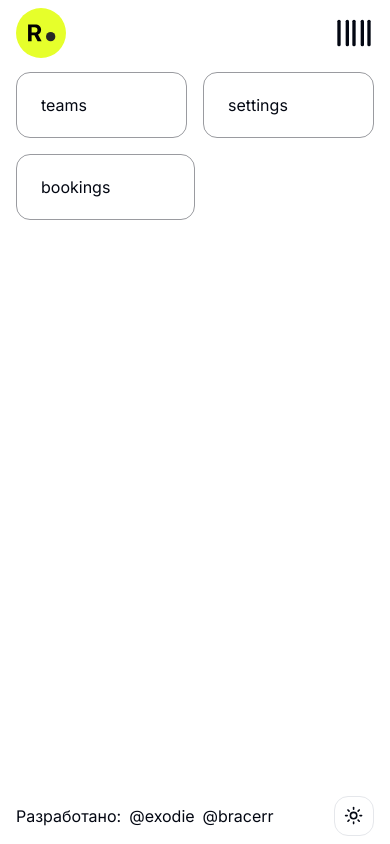
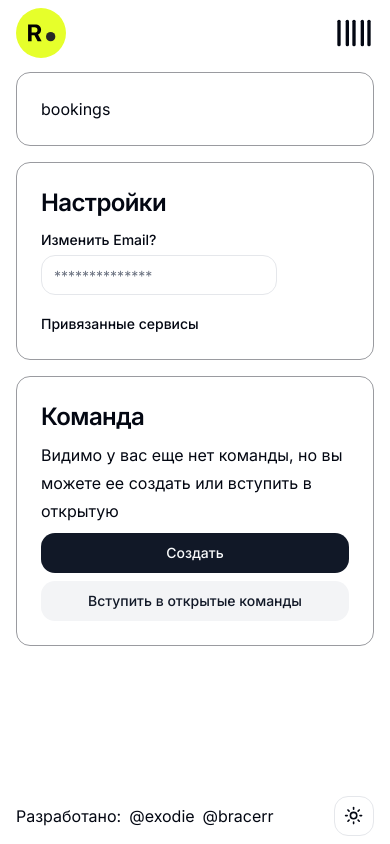
Before and after one commit to exodie/sp-app, a Next.js app: page /profile in a window 390 px wide. Built offline with nearby package versions, Linux system fonts and the light colour scheme; no server answers.

Commit message:
refactor: fix layouts & responsive

```diff
--- a/package.json
+++ b/package.json
@@ -11,6 +11,7 @@
   "dependencies": {
     "@radix-ui/react-dialog": "^1.1.1",
     "@radix-ui/react-dropdown-menu": "^2.1.1",
+    "@radix-ui/react-label": "^2.1.0",
     "@radix-ui/react-slot": "^1.1.0",
     "class-variance-authority": "^0.7.0",
     "clsx": "^2.1.1",
--- a/src/app/profile/@bookings/page.tsx
+++ b/src/app/profile/@bookings/page.tsx
@@ -1,5 +1,5 @@
 import { ProfileCardSection } from '@/entities/profile/ui/card-section'
 
 export default function Bookings() {
-  return <ProfileCardSection>bookings</ProfileCardSection>
+  return <ProfileCardSection size={'full'}>bookings</ProfileCardSection>
 }
--- a/src/app/profile/@settings/page.tsx
+++ b/src/app/profile/@settings/page.tsx
@@ -1,5 +1,25 @@
-import { ProfileCardSection } from "@/entities/profile/ui/card-section";
+import { ProfileCardSection } from '@/entities/profile/ui/card-section'
+
+import { Input } from '@/shared/ui/input'
+import { Label } from '@/shared/ui/label'
+import { H3 } from '@/shared/ui/typography'
 
 export default function Settings() {
-    return <ProfileCardSection>settings</ProfileCardSection>
+  return (
+    <ProfileCardSection size={'full'}>
+      <H3>Настройки</H3>
+
+      <div className="w-fit flex flex-col lg:flex-row space-y-4">
+        <form className="space-y-1">
+          <Label htmlFor="email">Изменить Email?</Label>
+          <Input type="email" id="email" placeholder="**************" />
+        </form>
+
+        <div>
+          <Label htmlFor="services">Привязанные сервисы</Label>
+          <div id="services"></div>
+        </div>
+      </div>
+    </ProfileCardSection>
+  )
 }
--- a/src/app/profile/@teams/page.tsx
+++ b/src/app/profile/@teams/page.tsx
@@ -1,5 +1,22 @@
 import { ProfileCardSection } from '@/entities/profile/ui/card-section'
 
+import { Button } from '@/shared/ui/button'
+import { H3, Paragraph } from '@/shared/ui/typography'
+
 export default function Teams() {
-  return <ProfileCardSection>teams</ProfileCardSection>
+  return (
+    <ProfileCardSection size={'full'}>
+      <H3>Команда</H3>
+      <Paragraph>
+        Видимо у вас еще нет команды, но вы можете ее создать или вступить в открытую
+      </Paragraph>
+
+      <div className="flex flex-col lg:flex-row items-center space-y-2 lg:space-x-2 lg:space-y-0">
+        <Button className="w-full lg:w-6/12">Создать</Button>
+        <Button variant={'secondary'} className="w-full lg:w-6/12">
+          Вступить в открытые команды
+        </Button>
+      </div>
+    </ProfileCardSection>
+  )
 }
--- a/src/app/profile/layout.tsx
+++ b/src/app/profile/layout.tsx
@@ -9,12 +9,9 @@ type Props = {
 export default function ProfileLayout({ teams, settings, bookings }: Props) {
   return (
     <div className="flex flex-col space-y-4">
-      <div className="flex flex-row items-center space-x-4 w-full">
-        {teams}
-        {settings}
-      </div>
-
       {bookings}
+      {settings}
+      {teams}
     </div>
   )
 }
--- a/src/entities/auth/ui/signin-form/component.tsx
+++ b/src/entities/auth/ui/signin-form/component.tsx
@@ -1,3 +1,4 @@
+import { cookies } from 'next/headers'
 import Link from 'next/link'
 import { redirect } from 'next/navigation'
 
@@ -15,6 +16,12 @@ export function SigninForm() {
 
         console.log(data.get('info'))
 
+        cookies().set('session', 'value12345', {
+          httpOnly: true,
+          expires: new Date(Date.now() + 7 * 24 * 60 * 60 * 1000),
+          secure: true
+        })
+
         redirect('/')
       }}
     >
--- a/src/entities/profile/ui/card-section/component.tsx
+++ b/src/entities/profile/ui/card-section/component.tsx
@@ -9,9 +9,10 @@ const cardVariants = cva(
   {
     variants: {
       size: {
-        default: 'w-6/12 px-6 py-5',
-        small: 'w-3/12 px-2 py-1',
-        big: 'w-9/12 px-8 py-6'
+        default: 'w-full md:w-6/12 px-6 py-5',
+        small: 'w-full md:w-3/12 px-2 py-1',
+        big: 'w-full md:w-9/12 px-8 py-6',
+        full: 'w-full px-6 py-6'
       }
     },
     defaultVariants: {
--- /dev/null
+++ b/src/shared/ui/label.tsx
@@ -0,0 +1,26 @@
+"use client"
+
+import * as React from "react"
+import * as LabelPrimitive from "@radix-ui/react-label"
+import { cva, type VariantProps } from "class-variance-authority"
+
+import { cn } from "@/shared/lib/utils"
+
+const labelVariants = cva(
+  "text-sm font-medium leading-none peer-disabled:cursor-not-allowed peer-disabled:opacity-70"
+)
+
+const Label = React.forwardRef<
+  React.ElementRef<typeof LabelPrimitive.Root>,
+  React.ComponentPropsWithoutRef<typeof LabelPrimitive.Root> &
+    VariantProps<typeof labelVariants>
+>(({ className, ...props }, ref) => (
+  <LabelPrimitive.Root
+    ref={ref}
+    className={cn(labelVariants(), className)}
+    {...props}
+  />
+))
+Label.displayName = LabelPrimitive.Root.displayName
+
+export { Label }
--- a/src/widgets/header/ui/desktop/index.tsx
+++ b/src/widgets/header/ui/desktop/index.tsx
@@ -1,3 +1,4 @@
+import { cookies } from 'next/headers'
 import Link from 'next/link'
 
 import { NavigationList } from '../list'
@@ -5,15 +6,24 @@ import { NavigationList } from '../list'
 import { Button } from '@/shared/ui/button'
 
 export function DesktopNavigation() {
+  const session = cookies().get('session')
+
   return (
     <div className="hidden mx-auto lg:flex flex-row items-center w-full space-x-4 justify-between">
       <ul className="lg:flex mx-auto lg:flex-row lg:items-center space-x-4 bg-background px-4 py-2 rounded-full">
         <NavigationList />
       </ul>
 
-      <Link href={'/signin'}>
-        <Button size={'lg'}>Войти</Button>
-      </Link>
+      {!session && (
+        <Link href={'/signin'}>
+          <Button size={'lg'}>Войти</Button>
+        </Link>
+      )}
+      {session && (
+        <Link href={'/profile'}>
+          <Button size={'lg'}>Профиль</Button>
+        </Link>
+      )}
     </div>
   )
 }
```
